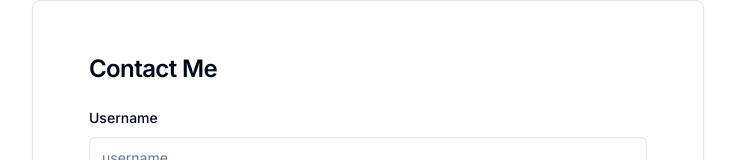
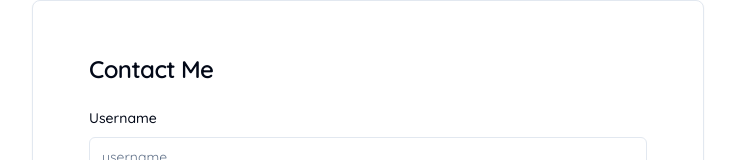
Before and after one commit to ACosmicWolf/paradox-shop, a Next.js app: page /contact in a window 1280 px wide. Shown: the top 160 px of the page, without its empty margins (272-1007 px from the left). Built offline with nearby package versions, Linux system fonts and the light colour scheme.

Commit message:
fixed fonts

```diff
--- a/app/contact/page.tsx
+++ b/app/contact/page.tsx
@@ -17,7 +17,7 @@ import {
 import { Button } from "@/components/ui/button";
 import { Input } from "@/components/ui/input";
 import { Textarea } from "@/components/ui/textarea";
-import Link from "next/link";
+
 import {
   Card,
   CardContent,
--- a/app/globals.css
+++ b/app/globals.css
@@ -1,7 +1,6 @@
 @tailwind base;
 @tailwind components;
 @tailwind utilities;
-
 
 @layer base {
   :root {
@@ -63,7 +62,7 @@
 
     --border: 217.2 32.6% 17.5%;
     --input: 217.2 32.6% 17.5%;
-    --ring: hsl(212.7,26.8%,83.9);
+    --ring: hsl(212.7, 26.8%, 83.9);
   }
 }
 
@@ -75,11 +74,7 @@
     @apply bg-background text-foreground;
   }
 }
-@import url('https://fonts.googleapis.com/css2?family=Quicksand:wght@300;400;500;600&display=swap');
-body{
-  font-family: 'Quicksand', sans-serif;
 
-}
 .fade-in-section {
   opacity: 0;
   transform: translateY(20vh);
@@ -93,26 +88,24 @@ body{
   transform: none;
   visibility: visible;
 }
-.hero-wrapper{
+.hero-wrapper {
   height: 100vh;
   background-image: url(./images/wp7501667-black-paper-wallpapers.jpg);
   background-position: center;
   background-repeat: no-repeat;
   background-size: cover;
 }
-.intro-wrap{
+.intro-wrap {
   display: flex;
   height: 100%;
   width: 100%;
   justify-content: center;
   align-items: center;
   color: white;
-  font-family: Quicksand , sans-serif;
+  font-family: Quicksand, sans-serif;
   font-size: 3em;
-
 }
-nav{
-
+nav {
   height: fit-content;
   background-color: #212121;
   position: fixed;
--- a/app/layout.tsx
+++ b/app/layout.tsx
@@ -1,22 +1,22 @@
-import './globals.css'
-import type { Metadata } from 'next'
-import { Inter } from 'next/font/google'
+import "./globals.css";
+import type { Metadata } from "next";
+import { Quicksand } from "next/font/google";
 
-const inter = Inter({ subsets: ['latin'] })
+const quicksand = Quicksand({ subsets: ["latin"] });
 
 export const metadata: Metadata = {
-  title: 'Paradox Shop',
-  description: 'The Beautiful Paradox Shop',
-}
+  title: "Paradox Shop",
+  description: "The Beautiful Paradox Shop",
+};
 
 export default function RootLayout({
   children,
 }: {
-  children: React.ReactNode
+  children: React.ReactNode;
 }) {
   return (
     <html lang="en">
-      <body className={inter.className}>{children}</body>
+      <body className={quicksand.className}>{children}</body>
     </html>
-  )
+  );
 }
--- a/components/Landingpage.tsx
+++ b/components/Landingpage.tsx
@@ -1,22 +1,15 @@
-import React from 'react'
-import FadeInSection from './Fadein-section-effect'
-import { Quicksand } from 'next/font/google'
-
-
-const quicksand = Quicksand({
-  weight: '400',
-  subsets: ['latin'],
-})
+import React from "react";
+import FadeInSection from "./Fadein-section-effect";
 
 export default function Landingpage() {
   return (
-    <div className='hero-wrapper font-Quicksand' >
+    <div className="hero-wrapper">
       <div className="intro-wrap">
         <FadeInSection>
-          <h1 className='hero-head'>Paradox</h1>
-          <h1 className='hero-head pl-8 pt-4'></h1>
+          <h1 className="hero-head">Paradox</h1>
+          <h1 className="hero-head pl-8 pt-4"></h1>
         </FadeInSection>
       </div>
     </div>
-  )
+  );
 }
```
